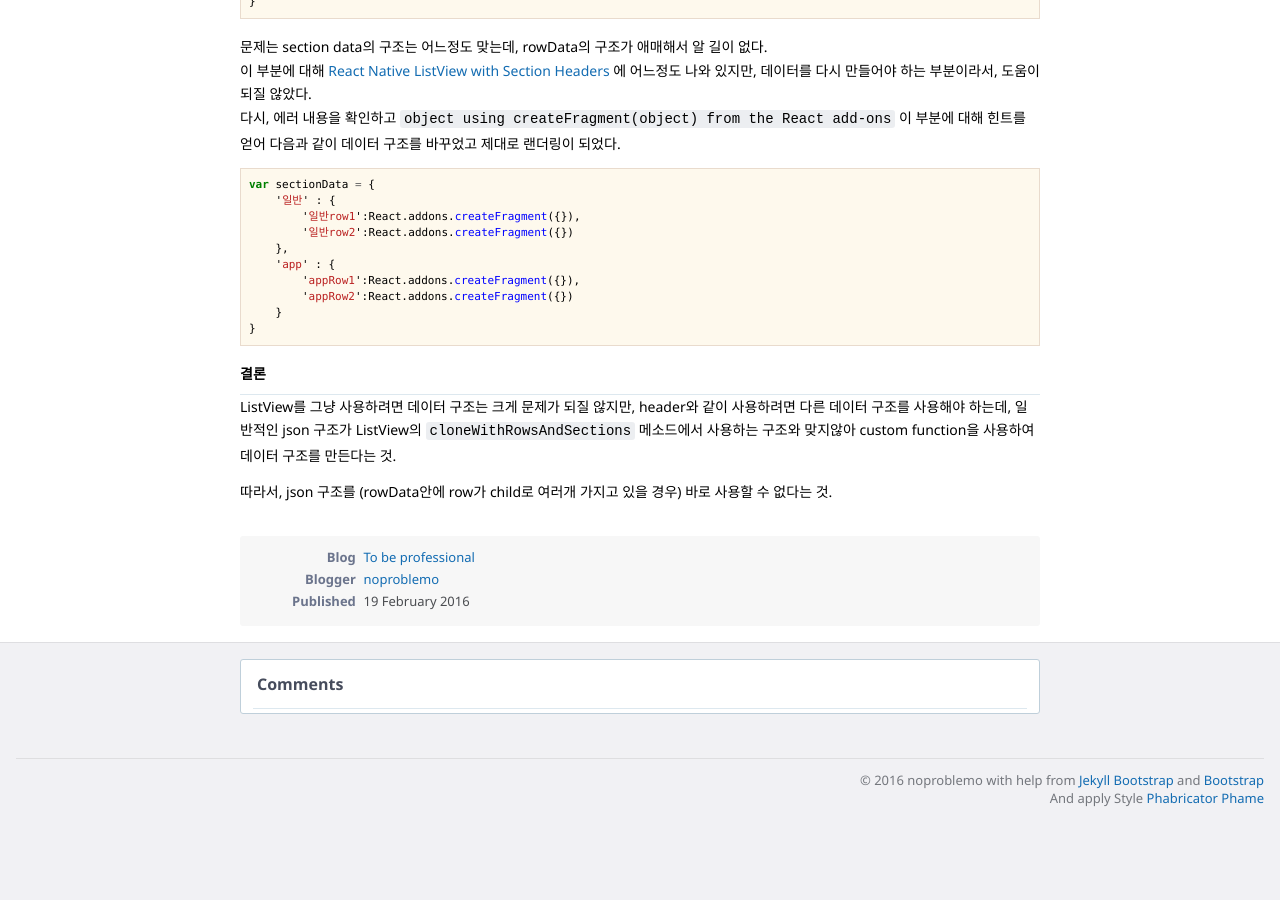
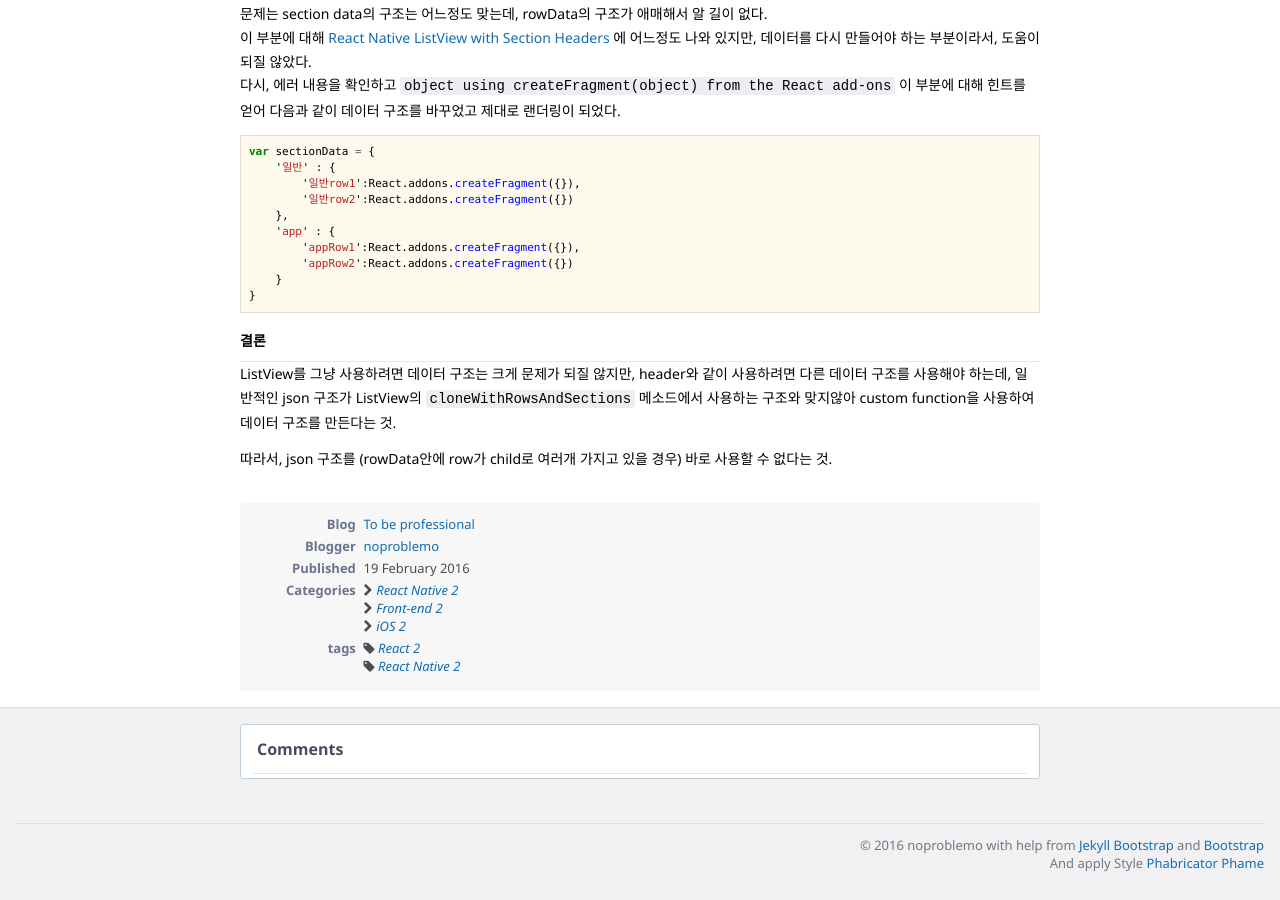
Before and after one commit to noproblemo/noproblemo.github.io, a Jekyll site: the page built from _posts/2016-02-19-react_native_listview.markdown, in a window 1280 px wide and 900 px high, scrolled down 4061 px. Built offline with Jekyll 4.4.1, drawn with Linux system fonts in a browser that asks for light colours; nearby versions of some CDN libraries; Markdown is read by kramdown in place of the engine named in the settings; before the commit the page ends 4896 px from its top, so only the background shows below that.

Commit message:
add category and tag

```diff
--- a/_posts/2016-02-19-react_native_listview.markdown
+++ b/_posts/2016-02-19-react_native_listview.markdown
@@ -1,10 +1,10 @@
 ---
 layout: post
 title: ListView
+tags: [React, React Native]
+category: [React Native, Front-end, iOS]
 ---
 {% include JB/setup %}
-
-# ListView
 
  변경되는 데이터의 리스트를 효율적으로 세로로 스크롤될 수 있게 표현해준다.
  마치 IOS Table View Controller와 같이.
```
